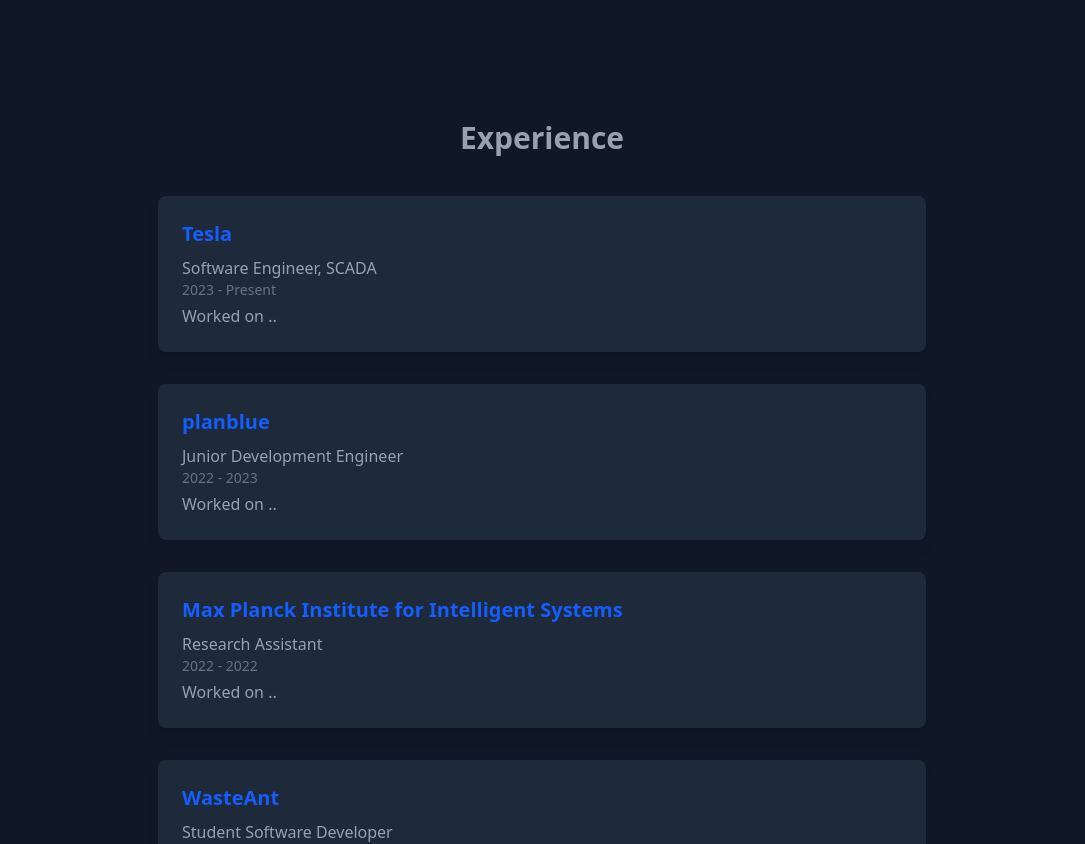
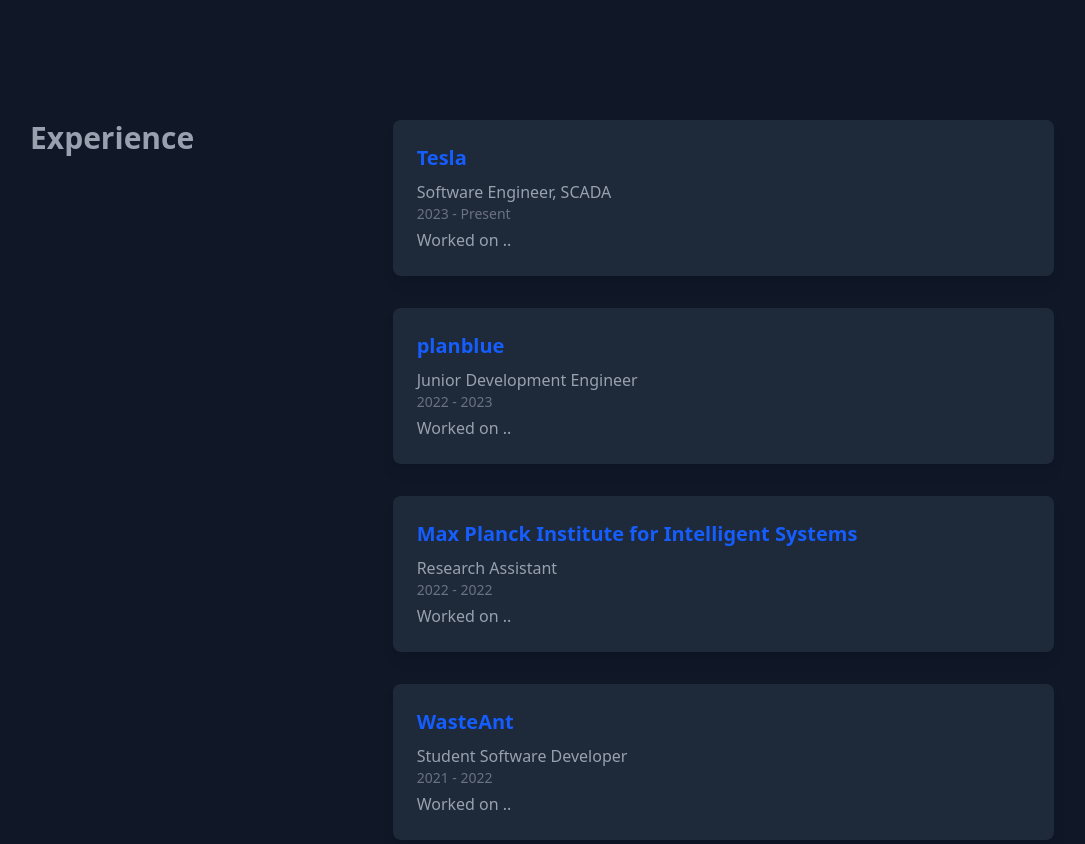
Before and after one commit to nayan-pradhan/personal-portfolio, a React (Vite) app: page / in a window 1280 px wide. Shown: the part 760-1604 px from the top of the page, without its empty margins (108-1193 px from the left). Built offline with nearby package versions, Linux system fonts and the light colour scheme.

Commit message:
Column layout

```diff
--- a/src/components/Experience.jsx
+++ b/src/components/Experience.jsx
@@ -79,14 +79,20 @@ const Experience = () => {
 
     return (
         <section id="experience" ref={ref} className="py-20">
-            <h2 className="text-3xl font-bold mb-10 text-center">Experience</h2>
-            <div className="max-w-3xl mx-auto flex flex-col gap-8">
+            <div className="max-w-5xl mx-auto flex flex-col md:flex-row gap-8">
+                {/* Left: Header */}
+                <div className="md:w-1/3 flex items justify-center md:justify-start mb-8 md:mb-0">
+                    <h2 className="text-3xl font-bold text-left md:text-right">Experience</h2>
+                </div>
+                {/* Right: Experience Cards */}
+                <div className="md:w-2/3 flex flex-col gap-8">
                     {experience.map((exp, i) => (
                         <motion.div
                             key={exp.company}
                             custom={i}
                             initial="hidden"
-                        animate={inView ? "visible" : "hidden"}
+                            whileInView="visible"
+                            viewport={{ once: true, amount: 0.3 }}
                             variants={itemVariants}
                             className="bg-white dark:bg-gray-800 rounded-lg shadow-lg p-6"
                         >
@@ -110,6 +116,7 @@ const Experience = () => {
                         </motion.div>
                     ))}
                 </div>
+            </div>
         </section>
     );
 };
```
Lines whose indentation alone changed are shown as unchanged.
